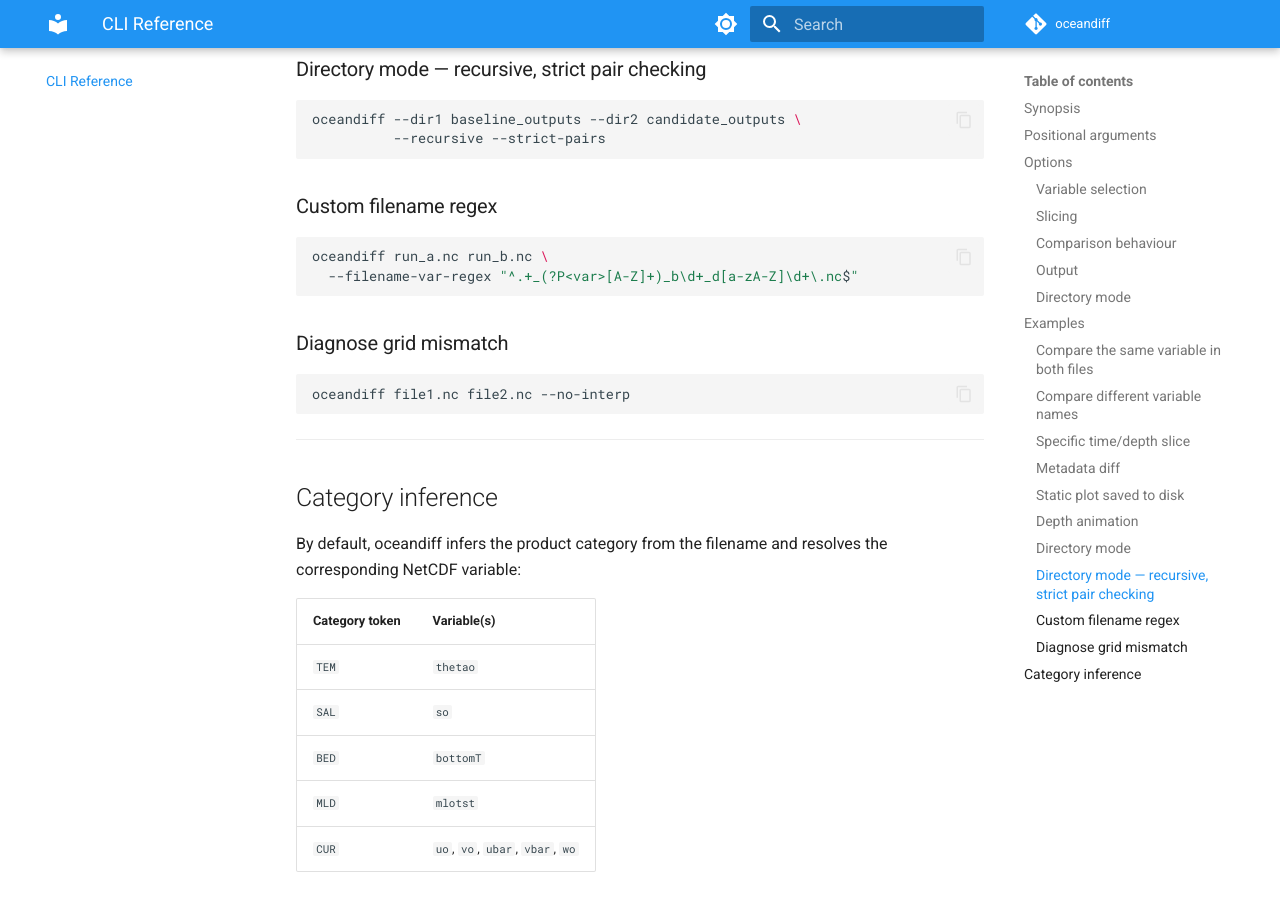
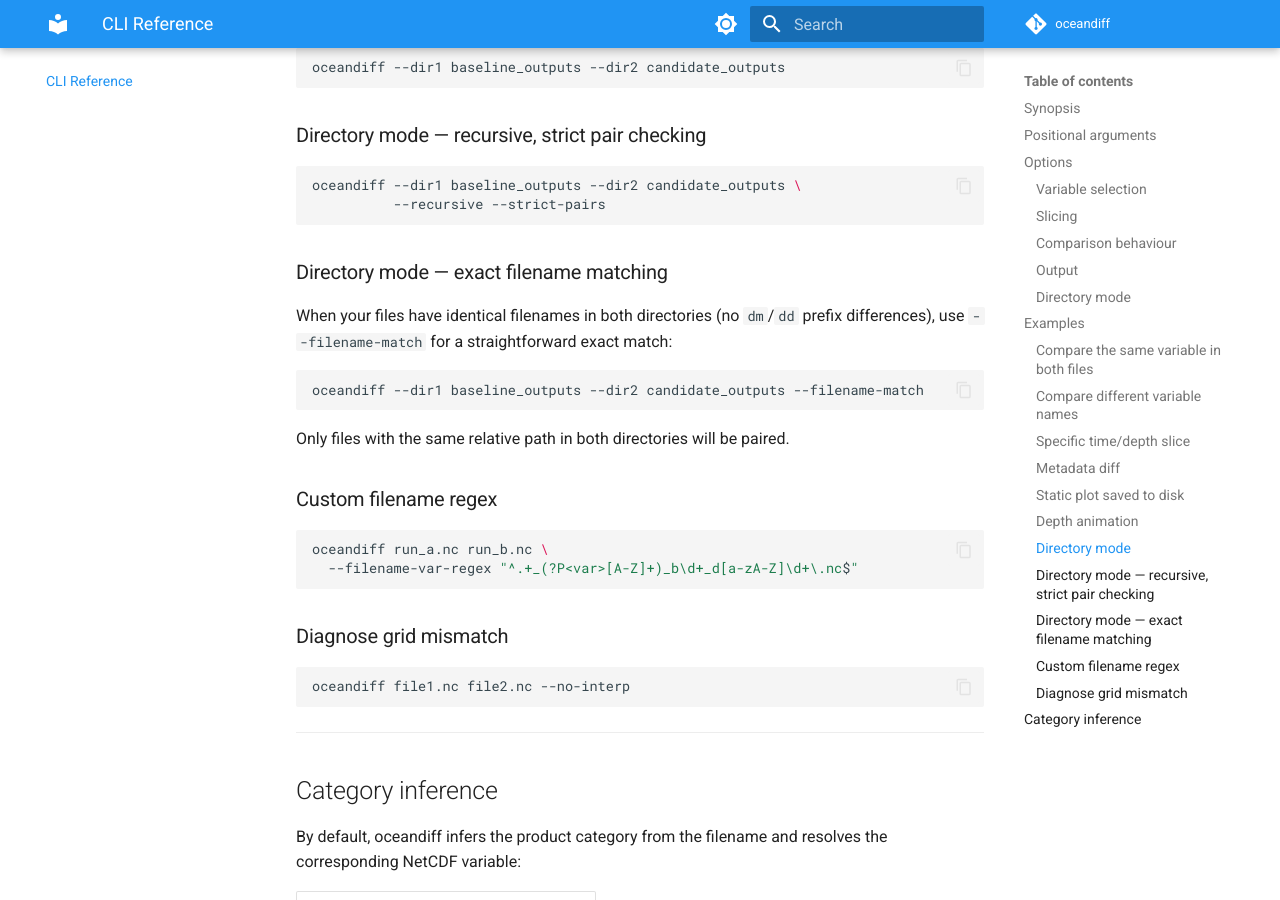
Before and after one commit to mo-olivia-smedley/oceandiff, an MkDocs documentation site: the page built from docs/cli.md, in a window 1280 px wide and 900 px high, scrolled down 3121 px. Built offline with MkDocs 1.6.1 and Material for MkDocs 9.7.7, drawn with Linux system fonts in a browser that asks for light colours; comment, search, counter and statistics services are not loaded; some of the changed text lies outside the part shown.

Commit message:
Add --filename-match option for exact filename pairing in directory mode

````diff
--- a/docs/cli.md
+++ b/docs/cli.md
@@ -63,6 +63,7 @@ oceandiff --dir1 DIR1 --dir2 DIR2 [OPTIONS]
 | `--pattern GLOB` | File glob pattern within directories (default: `*.nc`). |
 | `--recursive` | Search directories recursively. |
 | `--strict-pairs` | Fail if files exist in one directory but not the other. |
+| `--filename-match` | Match files by exact filename instead of normalized pairing. Disables `dm`/`dd`-style prefix normalization. |
 
 ---
 
@@ -118,6 +119,16 @@ oceandiff --dir1 baseline_outputs --dir2 candidate_outputs \
           --recursive --strict-pairs
 ```
 
+### Directory mode — exact filename matching
+
+When your files have identical filenames in both directories (no `dm`/`dd` prefix differences), use `--filename-match` for a straightforward exact match:
+
+```bash
+oceandiff --dir1 baseline_outputs --dir2 candidate_outputs --filename-match
+```
+
+Only files with the same relative path in both directories will be paired.
+
 ### Custom filename regex
 
 ```bash
````
Also changed, not shown: README.md (+13 -1 lines), 1 other file.
